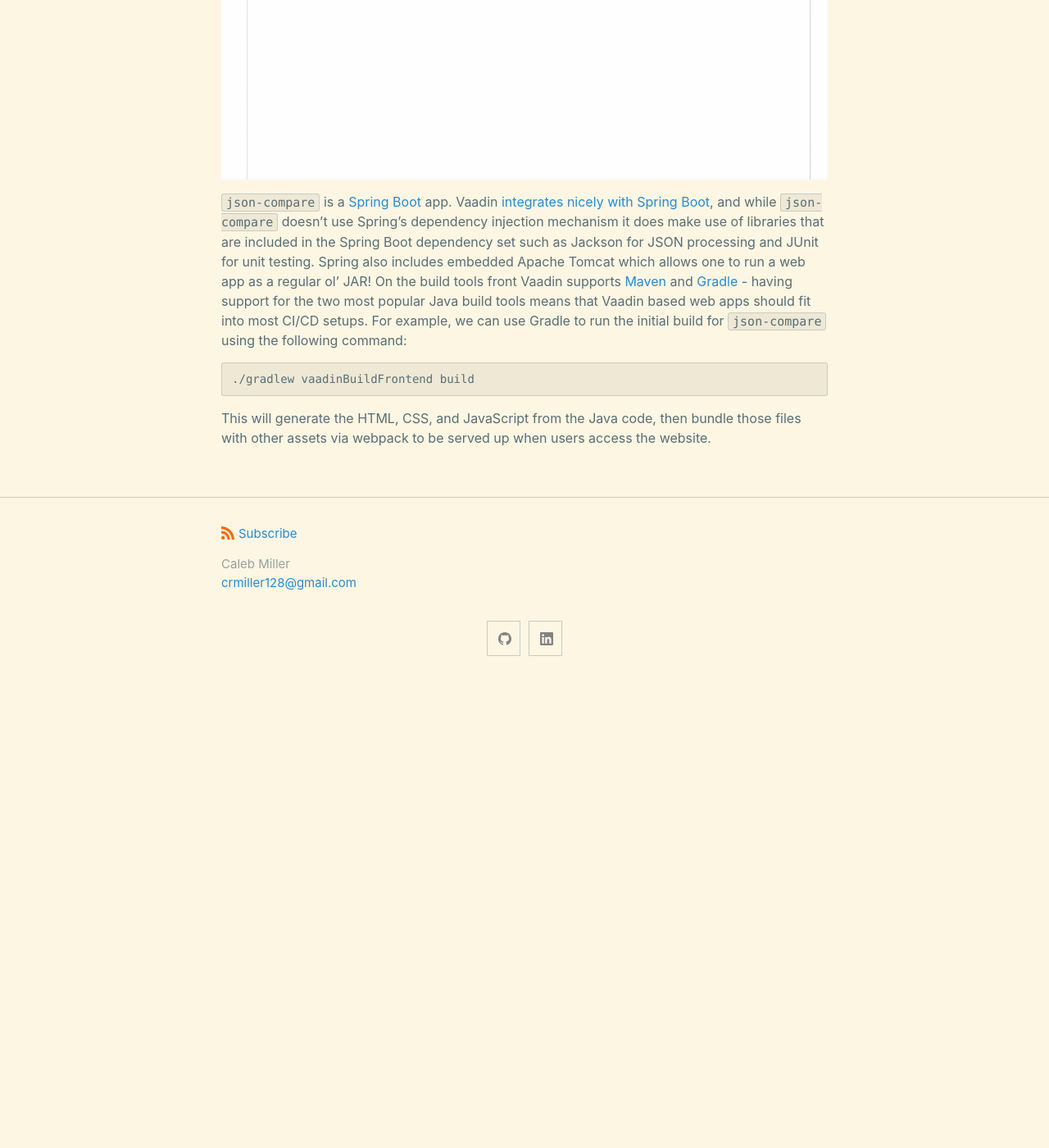
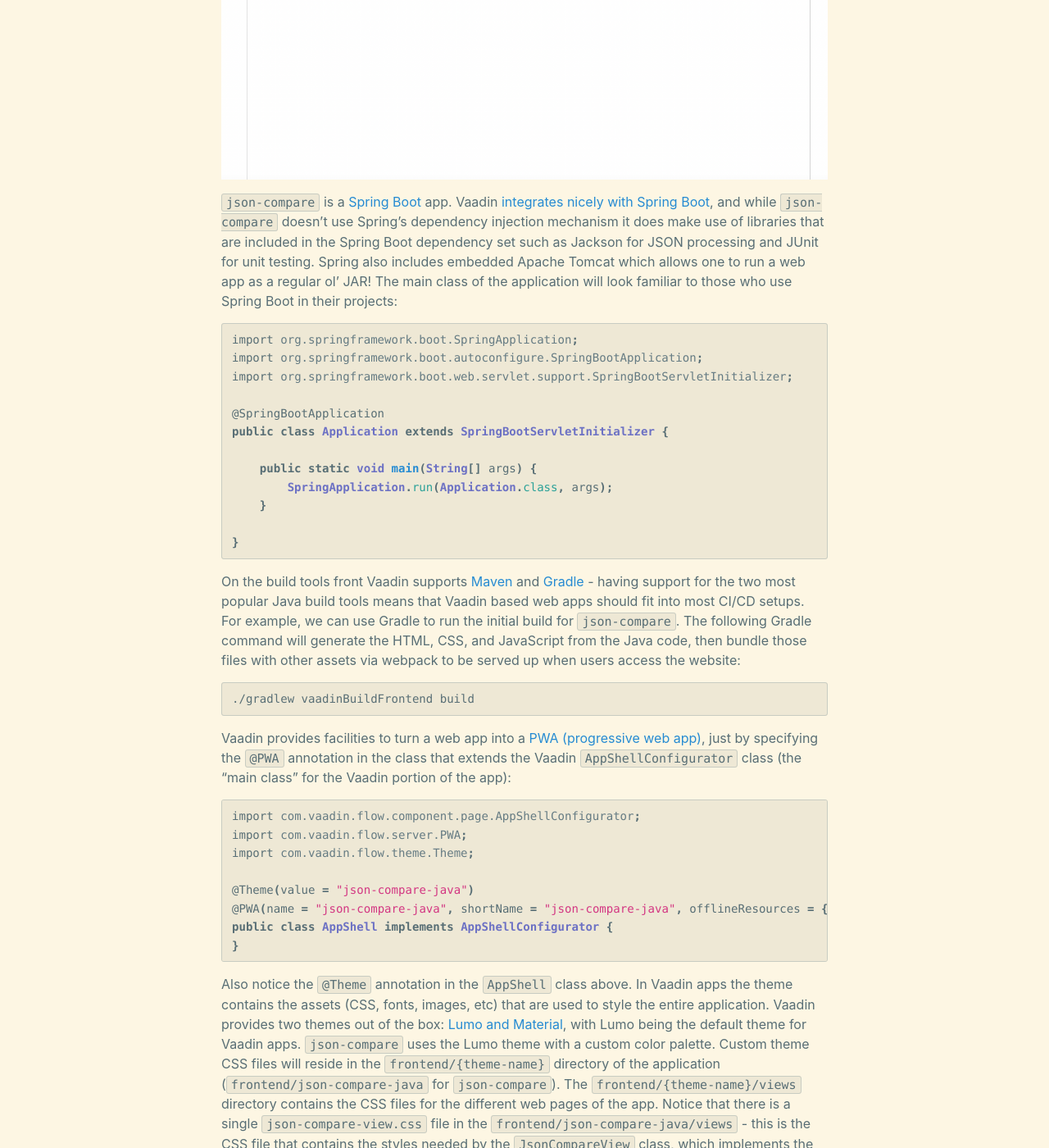
Before and after one commit to FoolInTheWave/foolinthewave.github.io, a Jekyll site: the page built from _posts/2021-05-10-java-webapp-vaadin.md, in a window 1280 px wide and 1400 px high, scrolled down 1450 px. Shown: the whole window at 82% size. Built offline with Jekyll 4.4.1, drawn with Linux system fonts in a browser that asks for light colours; before the commit the page ends 2285 px from its top, so only the background shows below that; some of the changed text lies outside the part shown.

Commit message:
added to post

````diff
--- a/_posts/2021-05-10-java-webapp-vaadin.md
+++ b/_posts/2021-05-10-java-webapp-vaadin.md
@@ -16,9 +16,42 @@ Here is the input section:
 And the output section:
 ![](/assets/img/blog/2021-05-10/output-section.png)
 
-`json-compare` is a [Spring Boot](https://spring.io/projects/spring-boot) app. Vaadin [integrates nicely with Spring Boot](https://vaadin.com/spring), and while `json-compare` doesn't use Spring's dependency injection mechanism it does make use of libraries that are included in the Spring Boot dependency set such as Jackson for JSON processing and JUnit for unit testing. Spring also includes embedded Apache Tomcat which allows one to run a web app as a regular ol' JAR! On the build tools front Vaadin supports [Maven](https://vaadin.com/docs/latest/guide/start/maven-archetype) and [Gradle](https://vaadin.com/docs/latest/guide/start/gradle) - having support for the two most popular Java build tools means that Vaadin based web apps should fit into most CI/CD setups. For example, we can use Gradle to run the initial build for `json-compare` using the following command:
+`json-compare` is a [Spring Boot](https://spring.io/projects/spring-boot) app. Vaadin [integrates nicely with Spring Boot](https://vaadin.com/spring), and while `json-compare` doesn't use Spring's dependency injection mechanism it does make use of libraries that are included in the Spring Boot dependency set such as Jackson for JSON processing and JUnit for unit testing. Spring also includes embedded Apache Tomcat which allows one to run a web app as a regular ol' JAR! The main class of the application will look familiar to those who use Spring Boot in their projects:
+
+```java
+import org.springframework.boot.SpringApplication;
+import org.springframework.boot.autoconfigure.SpringBootApplication;
+import org.springframework.boot.web.servlet.support.SpringBootServletInitializer;
+
+@SpringBootApplication
+public class Application extends SpringBootServletInitializer {
+
+    public static void main(String[] args) {
+        SpringApplication.run(Application.class, args);
+    }
+
+}
+```
+
+On the build tools front Vaadin supports [Maven](https://vaadin.com/docs/latest/guide/start/maven-archetype) and [Gradle](https://vaadin.com/docs/latest/guide/start/gradle) - having support for the two most popular Java build tools means that Vaadin based web apps should fit into most CI/CD setups. For example, we can use Gradle to run the initial build for `json-compare`. The following Gradle command will generate the HTML, CSS, and JavaScript from the Java code, then bundle those files with other assets via webpack to be served up when users access the website:
+
 ```shell
 ./gradlew vaadinBuildFrontend build
 ```
 
-This will generate the HTML, CSS, and JavaScript from the Java code, then bundle those files with other assets via webpack to be served up when users access the website.
+Vaadin provides facilities to turn a web app into a [PWA (progressive web app)](https://en.wikipedia.org/wiki/Progressive_web_application), just by specifying the `@PWA` annotation in the class that extends the Vaadin `AppShellConfigurator` class (the "main class" for the Vaadin portion of the app):
+
+```java
+import com.vaadin.flow.component.page.AppShellConfigurator;
+import com.vaadin.flow.server.PWA;
+import com.vaadin.flow.theme.Theme;
+
+@Theme(value = "json-compare-java")
+@PWA(name = "json-compare-java", shortName = "json-compare-java", offlineResources = {"images/logo.png"})
+public class AppShell implements AppShellConfigurator {
+}
+```
+
+Also notice the `@Theme` annotation in the `AppShell` class above. In Vaadin apps the theme contains the assets (CSS, fonts, images, etc) that are used to style the entire application. Vaadin provides two themes out of the box: [Lumo and Material](https://vaadin.com/docs/latest/ds/customization/using-themes), with Lumo being the default theme for Vaadin apps. `json-compare` uses the Lumo theme with a custom color palette. Custom theme CSS files will reside in the `frontend/{theme-name}` directory of the application (`frontend/json-compare-java` for `json-compare`). The `frontend/{theme-name}/views` directory contains the CSS files for the different web pages of the app. Notice that there is a single `json-compare-view.css` file in the `frontend/json-compare-java/views` - this is the CSS file that contains the styles needed by the `JsonCompareView` class, which implements the only web page for `json-compare` (we'll go over the `JsonCompareView` in more depth later on). Also notice the CSS files under the `frontend/json-compare-java/components` directory, these are CSS files that will be used to apply custom styling to the UI components that come with Vaadin, which is a nice segway into the next topic...
+
+Let's now turn our attention to the building blocks of Vaadin apps: [components](https://vaadin.com/components). Components are where Vaadin really shines, as they provide rich functionality right out of the box.
````
Also changed, not shown: other parts of _posts/2021-05-10-java-webapp-vaadin.md (+1 -1 lines).
